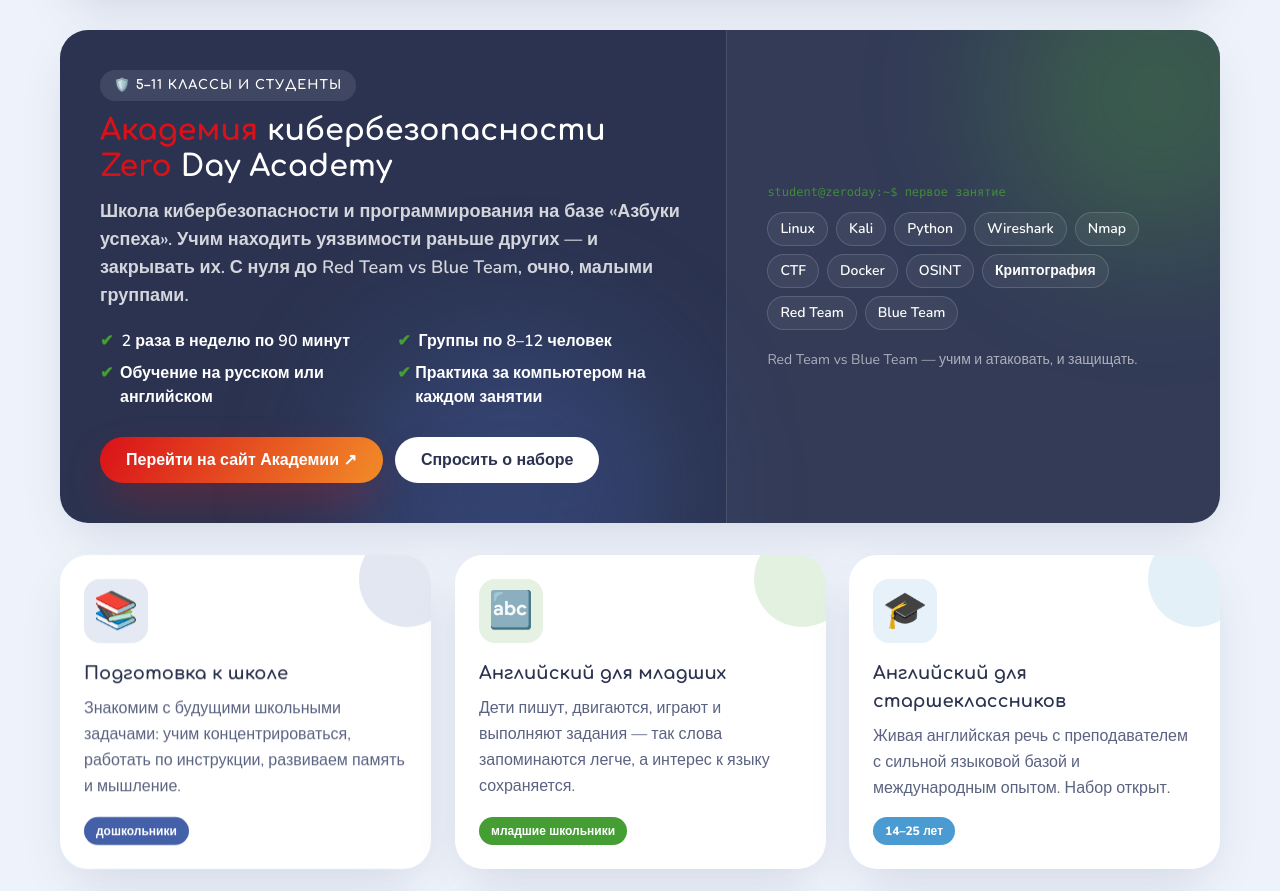
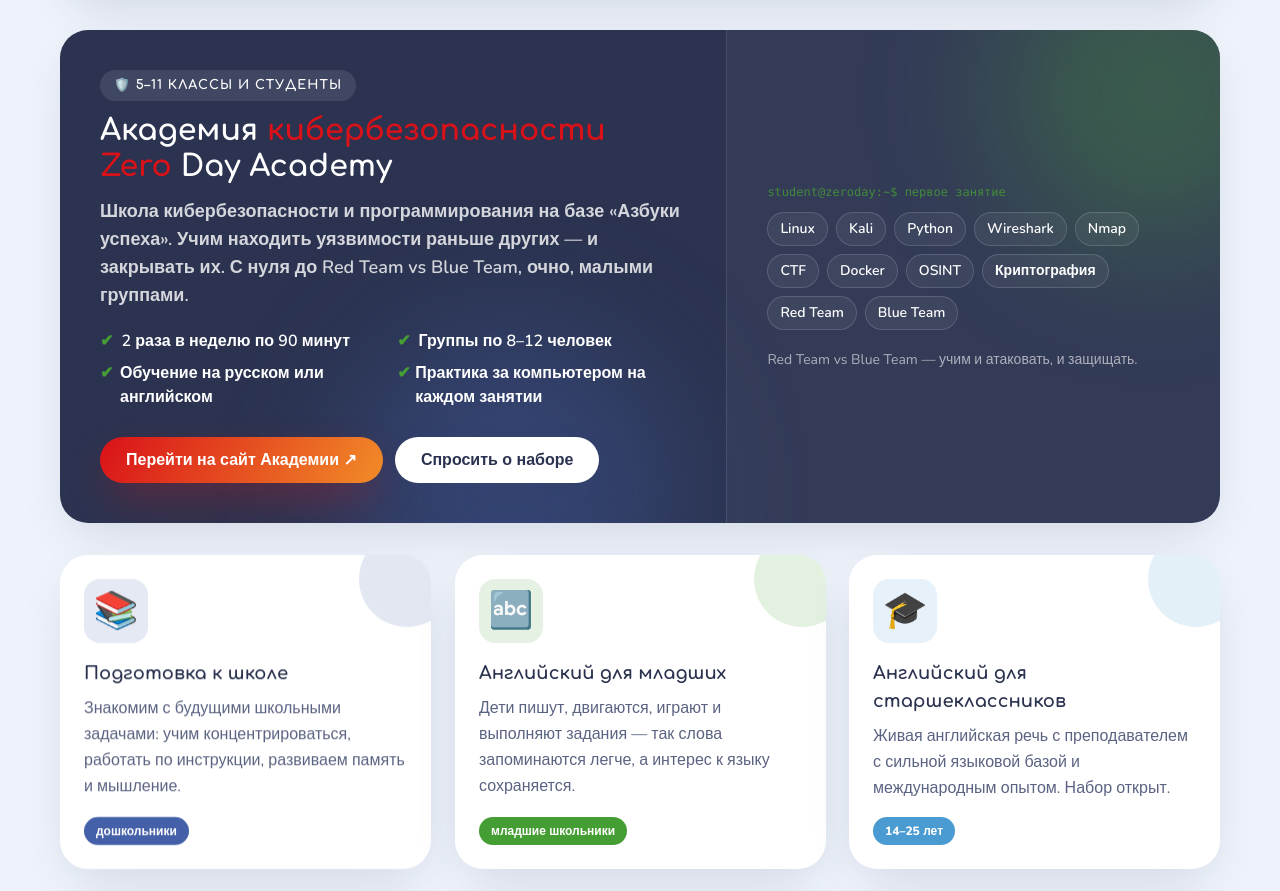
Before and after one commit to ZhilovAstemir/azbuka-uspeha-landing, a Next.js app: page / in a window 1280 px wide. Shown: the part 2953-3844 px from the top of the page. Built offline with nearby package versions, Linux system fonts and the light colour scheme.

Commit message:
Блок академии: красным слово «кибербезопасности» вместо «Академия»

```diff
--- a/src/components/sections/Programs.tsx
+++ b/src/components/sections/Programs.tsx
@@ -57,7 +57,7 @@
             <div className="relative p-8 sm:p-10">
               <span className="eyebrow !bg-white/10 !text-white">🛡️ {academy.audience}</span>
               <h3 className="mt-3 font-display font-bold text-2xl sm:text-3xl">
-                <span className="text-coral">Академия</span> кибербезопасности{" "}
+                Академия <span className="text-coral">кибербезопасности</span>{" "}
                 <span className="text-coral">{academy.name.split(" ")[0]}</span>{" "}
                 <span className="text-white">{academy.name.split(" ").slice(1).join(" ")}</span>
               </h3>
```
